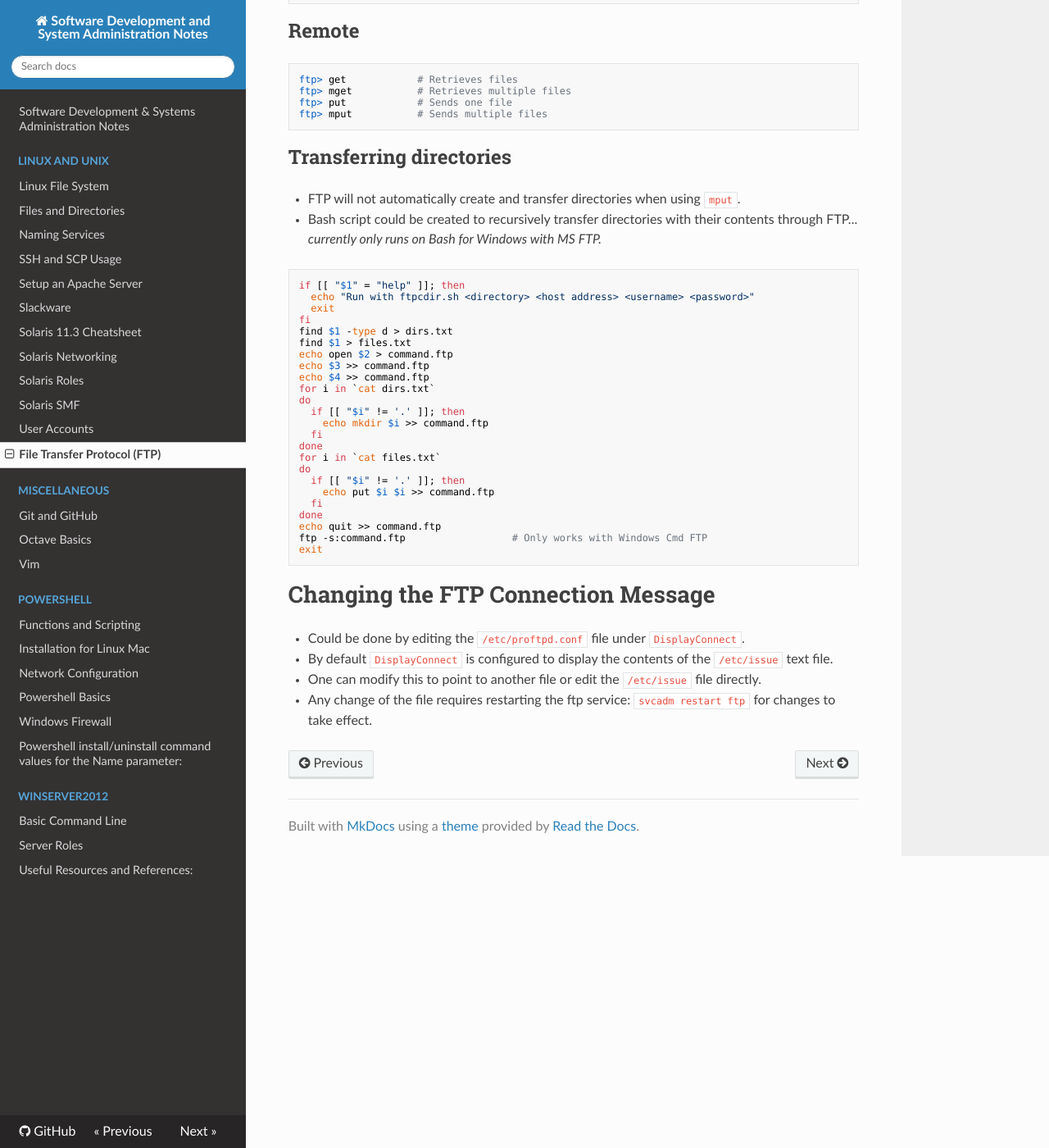
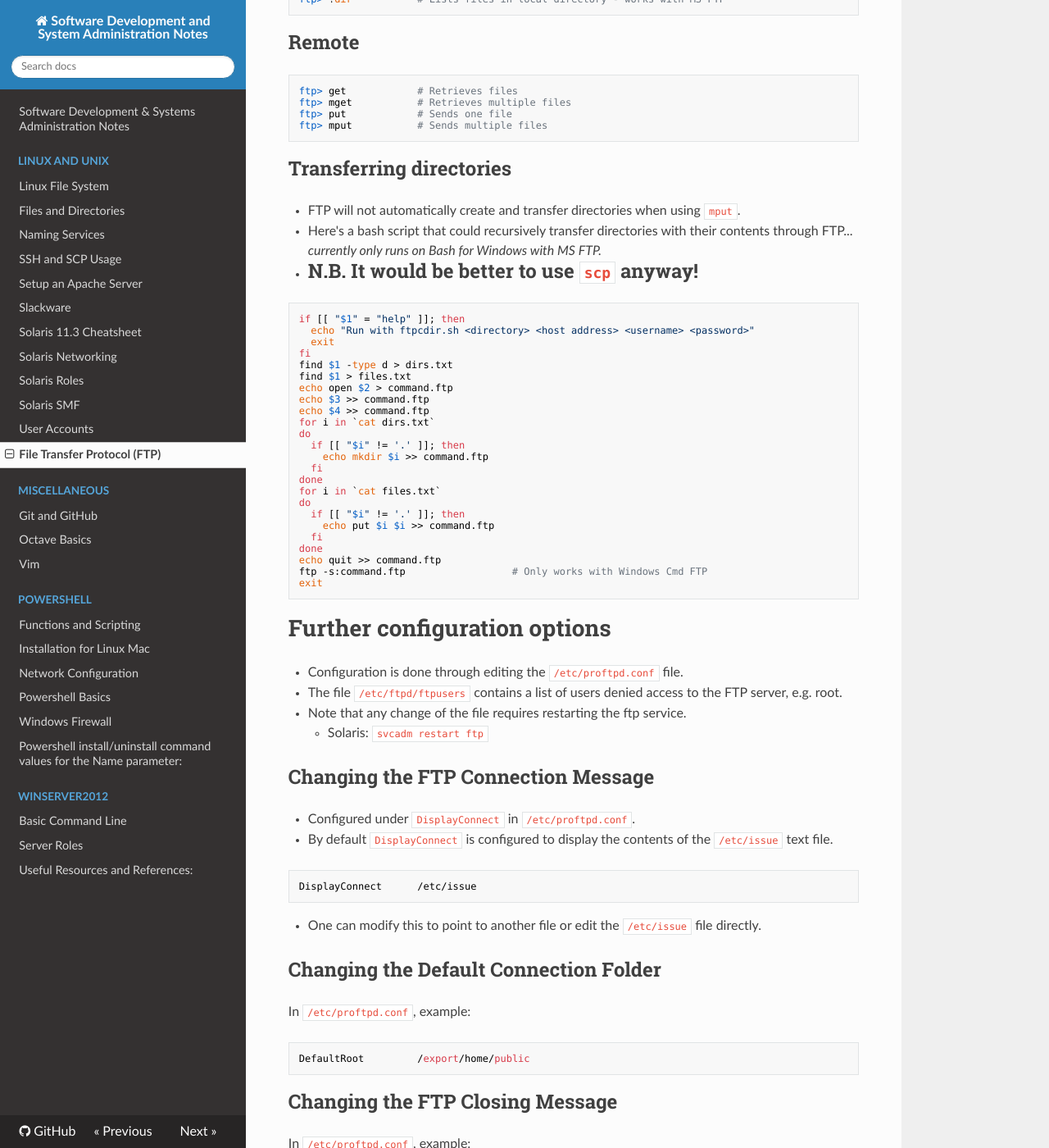
Before and after one commit to dotneko/dev-sysadmin, an MkDocs documentation site: the page built from docs/Linux-and-Unix/Using_FTP.md, in a window 1280 px wide and 1400 px high, scrolled down 1109 px. Shown: the whole window at 82% size. Built offline with MkDocs 1.6.1, drawn with Linux system fonts in a browser that asks for light colours; nearby versions of some CDN libraries; some of the changed text lies outside the part shown.

Commit message:
Update Using_FTP.md

````diff
--- a/docs/Linux-and-Unix/Using_FTP.md
+++ b/docs/Linux-and-Unix/Using_FTP.md
@@ -32,6 +32,7 @@
 # Basic FTP commands
 
 ```
+ftp> help
 ftp> open 192.168.40.153
 ftp> put filename.txt   # Transfer single file
 ```
@@ -55,8 +56,9 @@
 
 ## Transferring directories
 - FTP will not automatically create and transfer directories when using `mput`.
-- Bash script could be created to recursively transfer directories with their contents through FTP... *currently only runs on Bash for Windows with MS FTP.*
-
+- Here's a bash script that could  recursively transfer directories with their contents through FTP... *currently only runs on Bash for Windows with MS FTP.*
+- N.B. It would be better to use `scp` anyway!
+-
 ```
 if [[ "$1" = "help" ]]; then
   echo "Run with ftpcdir.sh <directory> <host address> <username> <password>"
@@ -84,8 +86,30 @@
 exit
 ```
 
-# Changing the FTP Connection Message
-- Could be done by editing the `/etc/proftpd.conf` file under `DisplayConnect`.
+# Further configuration options
+- Configuration is done through editing the `/etc/proftpd.conf` file.
+- The file `/etc/ftpd/ftpusers` contains a list of users denied access to the FTP server, e.g. root.
+- Note that any change of the file requires restarting the ftp service.
+    - Solaris: `svcadm restart ftp`
+
+## Changing the FTP Connection Message
+- Configured under `DisplayConnect` in `/etc/proftpd.conf`.
 - By default `DisplayConnect` is configured to display the contents of the `/etc/issue` text file.
+
+```
+DisplayConnect      /etc/issue
+```
+
 - One can modify this to point to another file or edit the `/etc/issue` file directly.
-- Any change of the file requires restarting the ftp service: `svcadm restart ftp` for changes to take effect.
+
+## Changing the Default Connection Folder
+In `/etc/proftpd.conf`, example:
+```
+DefaultRoot         /export/home/public
+```
+
+## Changing the FTP Closing Message
+In `/etc/proftpd.conf`, example:
+```
+DisplayQuit         /etc/quitmessage
+```
````
